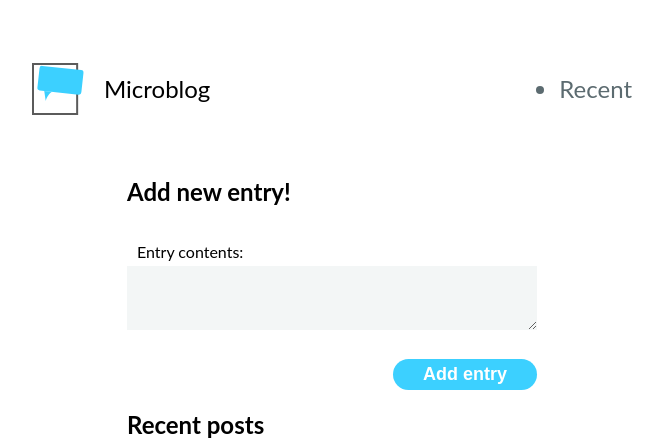
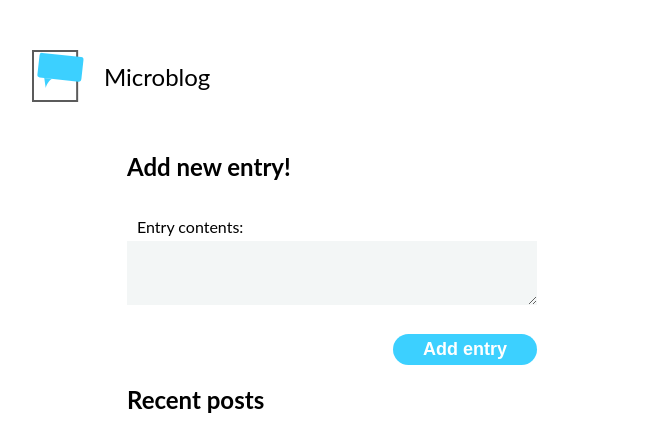
Before and after one commit to Naimish100/Microblog-Application, a Flask app: page / in a window 1280 px wide. Shown: the top 438 px of the page, without its empty margins (308-971 px from the left). Run offline with Flask 2, Linux system fonts and the light colour scheme; data that the repository does not hold is empty.

Commit message:
Update home.html

```diff
--- a/templates/home.html
+++ b/templates/home.html
@@ -15,12 +15,6 @@
         />
         Microblog
       </div>
-
-      <ul class="navbar__navigation">
-        <li class="navbar__navigation-item">
-          <a href="#" class="navbar__link">Recent</a>
-        </li>
-      </ul>
     </header>
 
     <main class="main">
```
